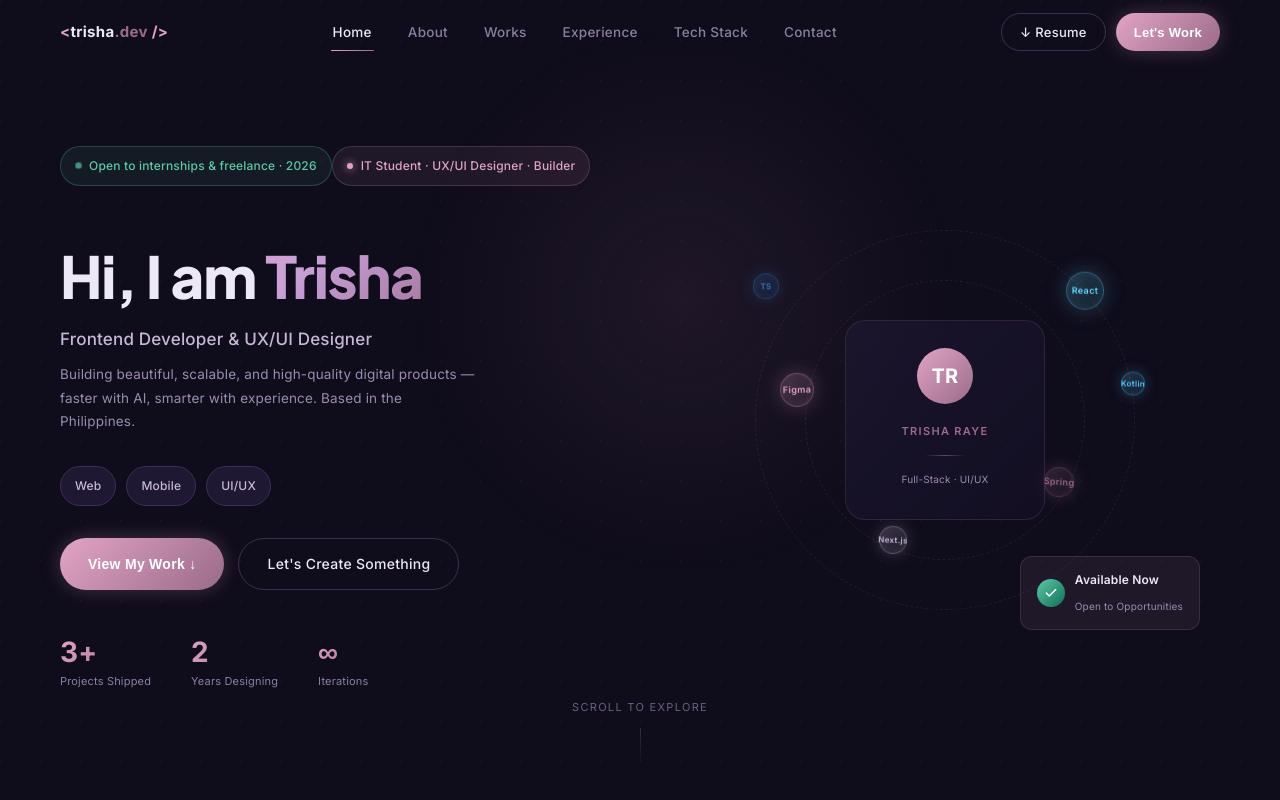
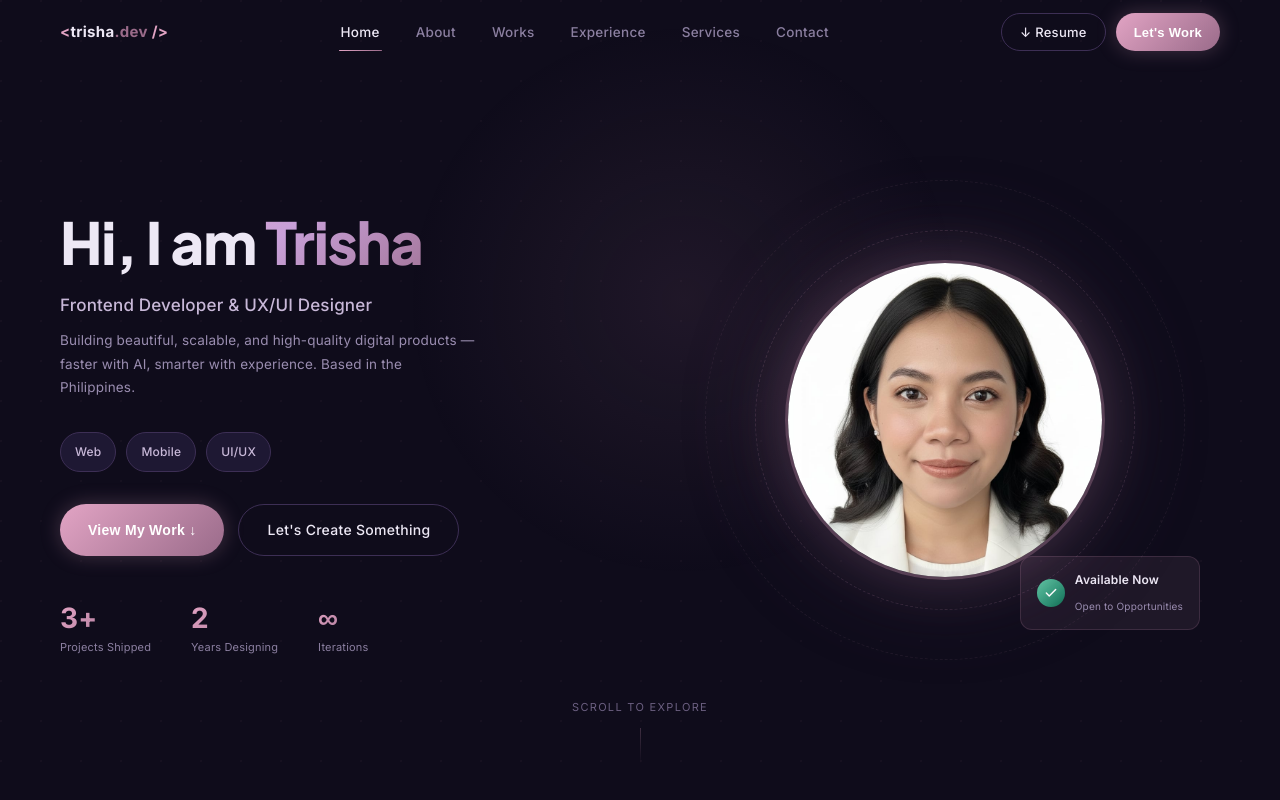
Before and after one commit to trxshx14/My-Portfolio, a React (Vite) app in the folder portfolio/: page / in a window 1280 px wide. Shown: the top 800 px of the page. Built offline with nearby package versions, Linux system fonts and the light colour scheme.

Commit message:
added profile photo

```diff
--- a/portfolio/src/Portfolio.jsx
+++ b/portfolio/src/Portfolio.jsx
@@ -2,20 +2,14 @@ import { useState, useEffect, useRef } from "react";
 import { Link } from "react-router-dom";
 
 
-const NAV_LINKS = ["Home", "About", "Works", "Experience", "Tech Stack", "Contact"];
 
-const TECH_NODES = [
-  { label: "React", x: 72, y: 18, size: 38, color: "#61DAFB", glow: "#61DAFB40" },
-  { label: "Figma", x: 20, y: 42, size: 34, color: "#E2A4C4", glow: "#E2A4C440" },
-  { label: "Spring", x: 68, y: 62, size: 30, color: "#9A6B8A", glow: "#9A6B8A50" },
-  { label: "Next.js", x: 38, y: 75, size: 28, color: "#C8B8D8", glow: "#C8B8D840" },
-  { label: "TS", x: 15, y: 20, size: 26, color: "#3178C6", glow: "#3178C640" },
-  { label: "Kotlin", x: 82, y: 40, size: 24, color: "#54C5F8", glow: "#54C5F840" },
-];
+const NAV_LINKS = ["Home", "About", "Works", "Experience", "Services", "Contact"];
+
 
 const WORKS = [
   {
     title: "AttendMe",
+    image: "/attendme-preview.png",
     type: "Full-Stack App",
     icon: (color) => (
       <svg width="20" height="20" viewBox="0 0 24 24" fill="none" stroke={color} strokeWidth="1.8" strokeLinecap="round" strokeLinejoin="round">
@@ -35,6 +29,7 @@ const WORKS = [
   },
   {
     title: "Cozy Pomodoro",
+    image: "/cozy-pomodoro-preview.png",
     type: "Full-Stack App",
     icon: (color) => (
   <svg width="20" height="20" viewBox="0 0 24 24" fill="none" stroke={color} strokeWidth="1.8" strokeLinecap="round" strokeLinejoin="round">
@@ -143,31 +138,6 @@ const EXPERIENCE = [
   },
 ];
 
-function FloatingNode({ node, index }) {
-  const style = {
-    position: "absolute",
-    left: `${node.x}%`,
-    top: `${node.y}%`,
-    width: node.size,
-    height: node.size,
-    borderRadius: "50%",
-    background: `radial-gradient(circle at 35% 35%, ${node.color}33, ${node.color}11)`,
-    border: `1px solid ${node.color}55`,
-    boxShadow: `0 0 ${node.size * 0.6}px ${node.glow}, inset 0 0 ${node.size * 0.3}px ${node.color}22`,
-    display: "flex",
-    alignItems: "center",
-    justifyContent: "center",
-    fontSize: node.size < 30 ? 8 : 9,
-    fontWeight: 600,
-    color: node.color,
-    letterSpacing: "0.04em",
-    animation: `floatNode${index % 3} ${3.5 + index * 0.4}s ease-in-out infinite`,
-    cursor: "default",
-    transition: "transform 0.3s ease",
-    zIndex: 2,
-  };
-  return <div style={style}>{node.label}</div>;
-}
 
 export default function Portfolio() {
   const [activeNav, setActiveNav] = useState("Home");
@@ -542,42 +512,30 @@ export default function Portfolio() {
 
       {/* ─── HERO ─── */}
       <section id="home" ref={heroRef} style={{ minHeight: "100vh", display: "flex", alignItems: "center", padding: "100px 60px 60px", position: "relative", zIndex: 1 }}>
+
+
         <div className="hero-grid" style={{ display: "grid", gridTemplateColumns: "1fr 1fr", gap: 60, alignItems: "center", width: "100%", maxWidth: 1200, margin: "0 auto" }}>
 
           <div style={{ animation: "fadeUp 0.7s ease both" }}>
-            <div className="availability-badge">
-              <span style={{ width: 7, height: 7, borderRadius: "50%", background: "#5DCAA5", display: "inline-block", animation: "statusPulse 2s ease-in-out infinite" }} />
-              Open to internships & freelance · 2026
-            </div>
-
-            <div className="hero-eyebrow">
-              <span style={{ width: 6, height: 6, borderRadius: "50%", background: "#E2A4C4", display: "inline-block", boxShadow: "0 0 8px #E2A4C4" }} />
-              IT Student · UX/UI Designer · Builder
-            </div>
-
             <h1 style={{ fontSize: 58, fontWeight: 800, lineHeight: 1.05, marginBottom: 18, letterSpacing: "-0.02em", fontFamily: "'Plus Jakarta Sans', sans-serif" }}>
               <span style={{ color: "#EDE8F5" }}>Hi, I am </span>
               <span className="gradient-text">Trisha</span>
             </h1>
-
             <p style={{ fontSize: 17, fontWeight: 500, color: "#C8B8D8", lineHeight: 1.65, marginBottom: 10, maxWidth: 440 }}>
               Frontend Developer & UX/UI Designer
             </p>
             <p style={{ fontSize: 13.5, color: "#9A8DB0", lineHeight: 1.75, marginBottom: 32, maxWidth: 420 }}>
               Building beautiful, scalable, and high-quality digital products — faster with AI, smarter with experience. Based in the Philippines.
             </p>
-
             <div style={{ display: "flex", gap: 10, marginBottom: 32, flexWrap: "wrap" }}>
               {["Web", "Mobile", "UI/UX"].map(t => (
                 <span key={t} className="tag-pill">{t}</span>
               ))}
             </div>
-
             <div style={{ display: "flex", gap: 14, marginBottom: 48, flexWrap: "wrap" }}>
               <button className="pill-btn" style={{ padding: "12px 28px", fontSize: 14 }} onClick={() => scrollToSection("Works")}>View My Work ↓</button>
               <a href="mailto:cararagtrisharaye@gmail.com" className="pill-outline" style={{ padding: "12px 28px", fontSize: 14 }}>Let's Create Something</a>
             </div>
-
             <div style={{ display: "flex", gap: 40 }}>
               {[["3+", "Projects Shipped"], ["2", "Years Designing"], ["∞", "Iterations"]].map(([n, l]) => (
                 <div key={l} className="stat-block">
@@ -589,20 +547,31 @@ export default function Portfolio() {
           </div>
 
           <div style={{ position: "relative", height: 460, animation: "fadeUp 0.9s ease 0.15s both" }}>
-            <div className="orbit-ring" style={{ width: 280, height: 280 }} />
-            <div className="orbit-ring" style={{ width: 380, height: 380 }} />
+            {/* Orbit rings */}
+            <div style={{ position: "absolute", top: "50%", left: "50%", transform: "translate(-50%, -50%)", width: 380, height: 380, borderRadius: "50%", border: "1px dashed rgba(226,164,196,0.15)" }} />
+            <div style={{ position: "absolute", top: "50%", left: "50%", transform: "translate(-50%, -50%)", width: 480, height: 480, borderRadius: "50%", border: "1px dashed rgba(226,164,196,0.08)" }} />
 
-            <div className="glass-card" style={{ position: "absolute", top: "50%", left: "50%", transform: "translate(-50%, -50%)", width: 200, height: 200, display: "flex", flexDirection: "column", alignItems: "center", justifyContent: "center", gap: 10, zIndex: 3 }}>
-              <div style={{ width: 56, height: 56, borderRadius: "50%", background: "linear-gradient(135deg, #E2A4C4, #9A6B8A)", display: "flex", alignItems: "center", justifyContent: "center", fontSize: 20, fontWeight: 700, color: "white", marginBottom: 4 }}>TR</div>
-              <div style={{ fontSize: 11, fontWeight: 600, color: "#9A6B8A", letterSpacing: "0.12em", textTransform: "uppercase" }}>Trisha Raye</div>
-              <div style={{ width: 40, height: 1, background: "linear-gradient(90deg, transparent, #E2A4C460, transparent)" }} />
-              <div style={{ fontSize: 10, color: "#9A8DB0" }}>Full-Stack · UI/UX</div>
+            {/* Big circular photo */}
+            <div style={{
+              position: "absolute", top: "50%", left: "50%",
+              transform: "translate(-50%, -50%)",
+              width: 320, height: 320, borderRadius: "50%",
+              overflow: "hidden",
+              border: "3px solid rgba(226,164,196,0.35)",
+              boxShadow: "0 0 60px rgba(226,164,196,0.2), 0 0 120px rgba(154,107,138,0.15)",
+              zIndex: 3,
+            }}>
+              <img
+                src="/Trisha-profile.jpg"
+                alt="Trisha Raye"
+                style={{ width: "100%", height: "100%", objectFit: "cover", objectPosition: "center top" }}
+              />
             </div>
 
-            {TECH_NODES.map((node, i) => (
-              <FloatingNode key={node.label} node={node} index={i} />
-            ))}
+            {/* Floating tech nodes */}
 
+
+            {/* Available Now badge */}
             <div style={{ position: "absolute", bottom: 20, right: 20, background: "rgba(226,164,196,0.08)", border: "1px solid rgba(226,164,196,0.15)", borderRadius: 12, padding: "10px 16px", display: "flex", alignItems: "center", gap: 10, backdropFilter: "blur(8px)" }}>
               <div style={{ width: 28, height: 28, borderRadius: "50%", background: "linear-gradient(135deg, #5DCAA5, #0F6E56)", display: "flex", alignItems: "center", justifyContent: "center" }}>
                 <svg width="14" height="14" viewBox="0 0 24 24" fill="none" stroke="white" strokeWidth="2.5" strokeLinecap="round" strokeLinejoin="round">
@@ -615,6 +584,7 @@ export default function Portfolio() {
               </div>
             </div>
           </div>
+
         </div>
 
         <div style={{ position: "absolute", bottom: 36, left: "50%", transform: "translateX(-50%)", display: "flex", flexDirection: "column", alignItems: "center", gap: 8, color: "#6B5F80", fontSize: 11, letterSpacing: "0.12em", textTransform: "uppercase" }}>
@@ -687,6 +657,8 @@ export default function Portfolio() {
     <div className="works-grid" style={{ display: "grid", gridTemplateColumns: "repeat(3, 1fr)", gap: 20 }}>
       {WORKS.map((w) => (
         <div key={w.title} className="glass-card work-card" style={{ padding: 28, display: "flex", flexDirection: "column" }}>
+
+
           <div style={{ display: "flex", justifyContent: "space-between", alignItems: "flex-start", marginBottom: 16 }}>
             <div style={{ width: 44, height: 44, borderRadius: 12, background: `${w.accent}18`, border: `1px solid ${w.accent}30`, display: "flex", alignItems: "center", justifyContent: "center" }}>
               {w.icon(w.accent)}
@@ -773,21 +745,84 @@ export default function Portfolio() {
         </div>
       </section>
 
-      {/* ─── TECH STACK ─── */}
-      <section id="tech stack" style={{ padding: "60px 60px 80px", position: "relative", zIndex: 1 }}>
+      {/* ─── SERVICES + TECH STACK ─── */}
+<section id="services" style={{ padding: "60px 60px 80px", position: "relative", zIndex: 1 }}>
   <div style={{ maxWidth: 1200, margin: "0 auto" }}>
-          <span className="section-label">Tech Stack</span>
-          <h2 style={{ fontSize: 36, fontWeight: 800, color: "#EDE8F5", letterSpacing: "-0.02em", marginBottom: 8, fontFamily: "'Plus Jakarta Sans', sans-serif" }}>
-            Tools I <span className="gradient-text">Work With</span>
+
+    {/* Header */}
+    <span className="section-label">Services & Stack</span>
+    <h2 style={{ fontSize: 40, fontWeight: 800, color: "#EDE8F5", letterSpacing: "-0.02em", marginBottom: 8, fontFamily: "'Plus Jakarta Sans', sans-serif" }}>
+      What I can <span className="gradient-text">do for you.</span>
     </h2>
-          <p style={{ fontSize: 13, color: "#9A8DB0", marginBottom: 40 }}>
+    <p style={{ fontSize: 14, color: "#9A8DB0", lineHeight: 1.7, marginBottom: 48, maxWidth: 500 }}>
+      Student-built, but seriously considered. Every service reflects real skills practiced through coursework and personal projects.
+    </p>
+
+    {/* Service Cards */}
+    <div style={{ display: "grid", gridTemplateColumns: "repeat(3, 1fr)", gap: 20, marginBottom: 48 }}>
+      {[
+        {
+          num: "01",
+          icon: <svg width="20" height="20" viewBox="0 0 24 24" fill="none" stroke="#E2A4C4" strokeWidth="1.8" strokeLinecap="round" strokeLinejoin="round"><path d="M12 20h9"/><path d="M16.5 3.5a2.121 2.121 0 013 3L7 19l-4 1 1-4L16.5 3.5z"/></svg>,
+          title: "UI/UX Design",
+          sub: "Interfaces that make sense.",
+          desc: "I design clean, user-centered interfaces using Figma, from wireframes and user flows to polished high-fidelity mockups. Every layout decision is grounded in usability, not just aesthetics.",
+          bullets: ["Wireframes", "Case Studies", "User Flows", "Figma Prototypes"],
+        },
+        {
+          num: "02",
+          icon: <svg width="20" height="20" viewBox="0 0 24 24" fill="none" stroke="#E2A4C4" strokeWidth="1.8" strokeLinecap="round" strokeLinejoin="round"><polyline points="16 18 22 12 16 6"/><polyline points="8 6 2 12 8 18"/></svg>,
+          title: "Frontend Development",
+          sub: "Designs turned into real code.",
+          desc: "I build responsive, accessible interfaces using React, JavaScript, HTML, and CSS. I focus on writing clean, maintainable code that accurately translates design into working components.",
+          bullets: ["React Components", "Responsive Layouts", "CSS Animations", "Clean Codebase"],
+        },
+        {
+          num: "03",
+          icon: <svg width="20" height="20" viewBox="0 0 24 24" fill="none" stroke="#E2A4C4" strokeWidth="1.8" strokeLinecap="round" strokeLinejoin="round"><rect x="2" y="3" width="20" height="14" rx="2"/><path d="M8 21h8M12 17v4"/></svg>,
+          title: "Full-Stack Development",
+          sub: "End-to-end web solutions.",
+          desc: "I build complete web applications with Spring Boot REST APIs and MySQL on the backend, paired with React on the frontend, role-based systems, dashboards, and more.",
+          bullets: ["Spring Boot APIs", "MySQL Databases", "REST Architecture", "Role-Based Access"],
+        },
+      ].map((s) => (
+        <div key={s.num} className="glass-card" style={{ padding: 28, display: "flex", flexDirection: "column", gap: 0 }}>
+          <div style={{ display: "flex", justifyContent: "space-between", alignItems: "flex-start", marginBottom: 20 }}>
+            <div style={{ width: 44, height: 44, borderRadius: 12, background: "rgba(226,164,196,0.08)", border: "1px solid rgba(226,164,196,0.2)", display: "flex", alignItems: "center", justifyContent: "center" }}>
+              {s.icon}
+            </div>
+            <span style={{ fontSize: 13, fontWeight: 700, color: "rgba(226,164,196,0.25)", fontFamily: "monospace" }}>{s.num}</span>
+          </div>
+
+          <h3 style={{ fontSize: 18, fontWeight: 700, color: "#EDE8F5", marginBottom: 4 }}>{s.title}</h3>
+          <p style={{ fontSize: 10, fontWeight: 600, letterSpacing: "0.12em", textTransform: "uppercase", color: "#E2A4C4", marginBottom: 16 }}>{s.sub}</p>
+          <div style={{ width: "100%", height: 1, background: "rgba(226,164,196,0.1)", marginBottom: 16 }} />
+          <p style={{ fontSize: 13, color: "#9A8DB0", lineHeight: 1.7, marginBottom: 20, flex: 1 }}>{s.desc}</p>
+
+          <div style={{ display: "flex", flexDirection: "column", gap: 8 }}>
+            {s.bullets.map(b => (
+              <div key={b} style={{ display: "flex", alignItems: "center", gap: 8 }}>
+                <div style={{ width: 4, height: 4, borderRadius: "50%", background: "#E2A4C4", flexShrink: 0 }} />
+                <span style={{ fontSize: 10, fontWeight: 600, letterSpacing: "0.1em", textTransform: "uppercase", color: "#9A8DB0" }}>{b}</span>
+              </div>
+            ))}
+          </div>
+        </div>
+      ))}
+    </div>
+
+    {/* Tech Stack below */}
+    <div style={{ borderTop: "1px solid rgba(226,164,196,0.08)", paddingTop: 48 }}>
+      <p style={{ fontSize: 11, fontWeight: 600, letterSpacing: "0.18em", textTransform: "uppercase", color: "#9A8DB0", marginBottom: 24 }}>
+        Tools & Technologies
+      </p>
+      <p style={{ fontSize: 13, color: "#9A8DB0", marginBottom: 28 }}>
         <span style={{ color: "#5DCAA5" }}>● Shipped</span> = used in production projects &nbsp;·&nbsp; <span style={{ color: "#FAC775" }}>● Learning</span> = actively studying
       </p>
-
-          <div className="stack-grid" style={{ display: "grid", gridTemplateColumns: "repeat(4, 1fr)", gap: 24 }}>
+      <div className="stack-grid" style={{ display: "grid", gridTemplateColumns: "repeat(4, 1fr)", gap: 20 }}>
         {STACK.map(s => (
-              <div key={s.cat} className="glass-card" style={{ padding: 24 }}>
-                <div style={{ display: "flex", alignItems: "center", gap: 8, marginBottom: 16 }}>
+          <div key={s.cat} className="glass-card" style={{ padding: 20 }}>
+            <div style={{ display: "flex", alignItems: "center", gap: 8, marginBottom: 14 }}>
               {s.icon}
               <div style={{ fontSize: 11, fontWeight: 600, letterSpacing: "0.1em", textTransform: "uppercase", color: "#E2A4C4" }}>{s.cat}</div>
             </div>
@@ -802,6 +837,8 @@ export default function Portfolio() {
           </div>
         ))}
       </div>
+    </div>
+
   </div>
 </section>
 
```
Also changed, not shown: portfolio/public/Trisha-profile.jpg (added). Lines whose indentation alone changed are shown as unchanged.
